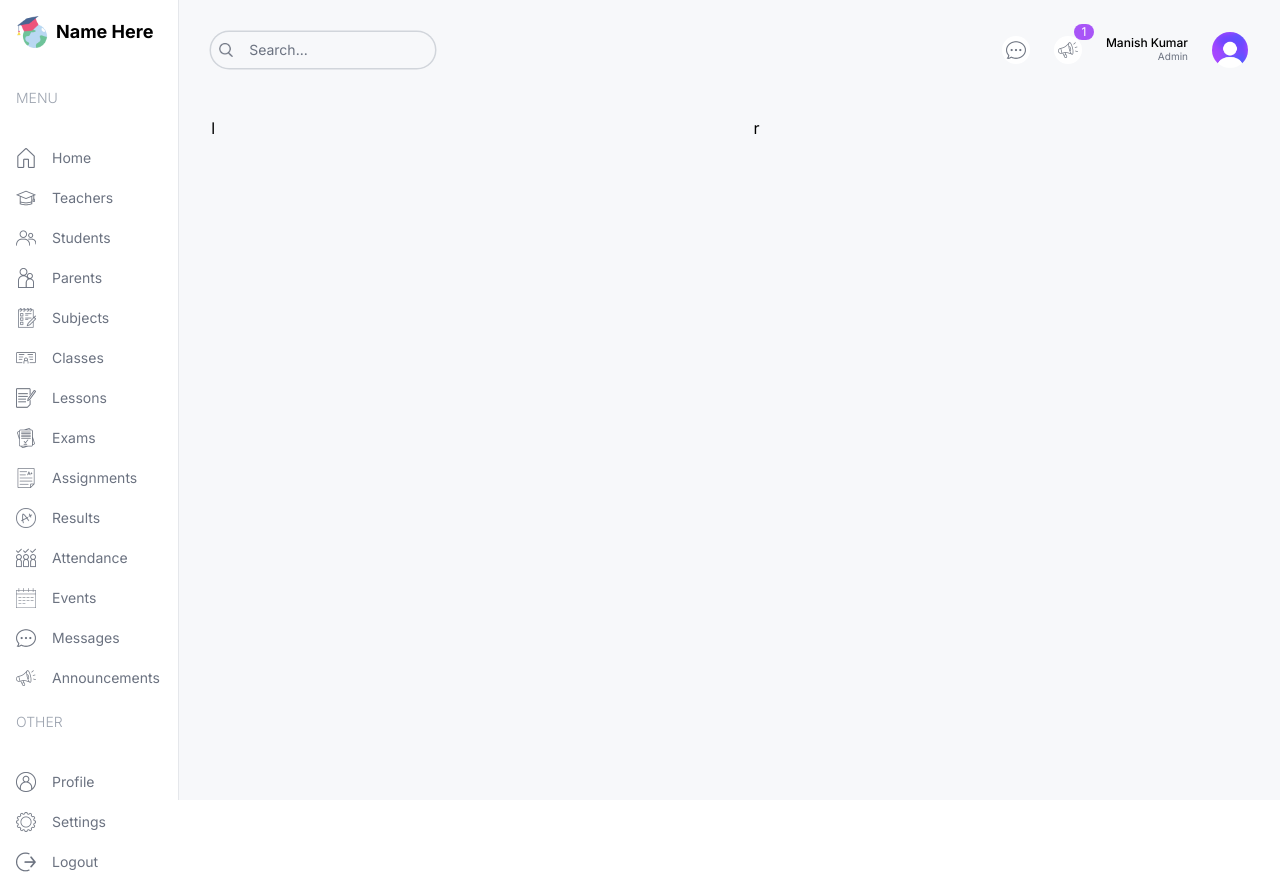
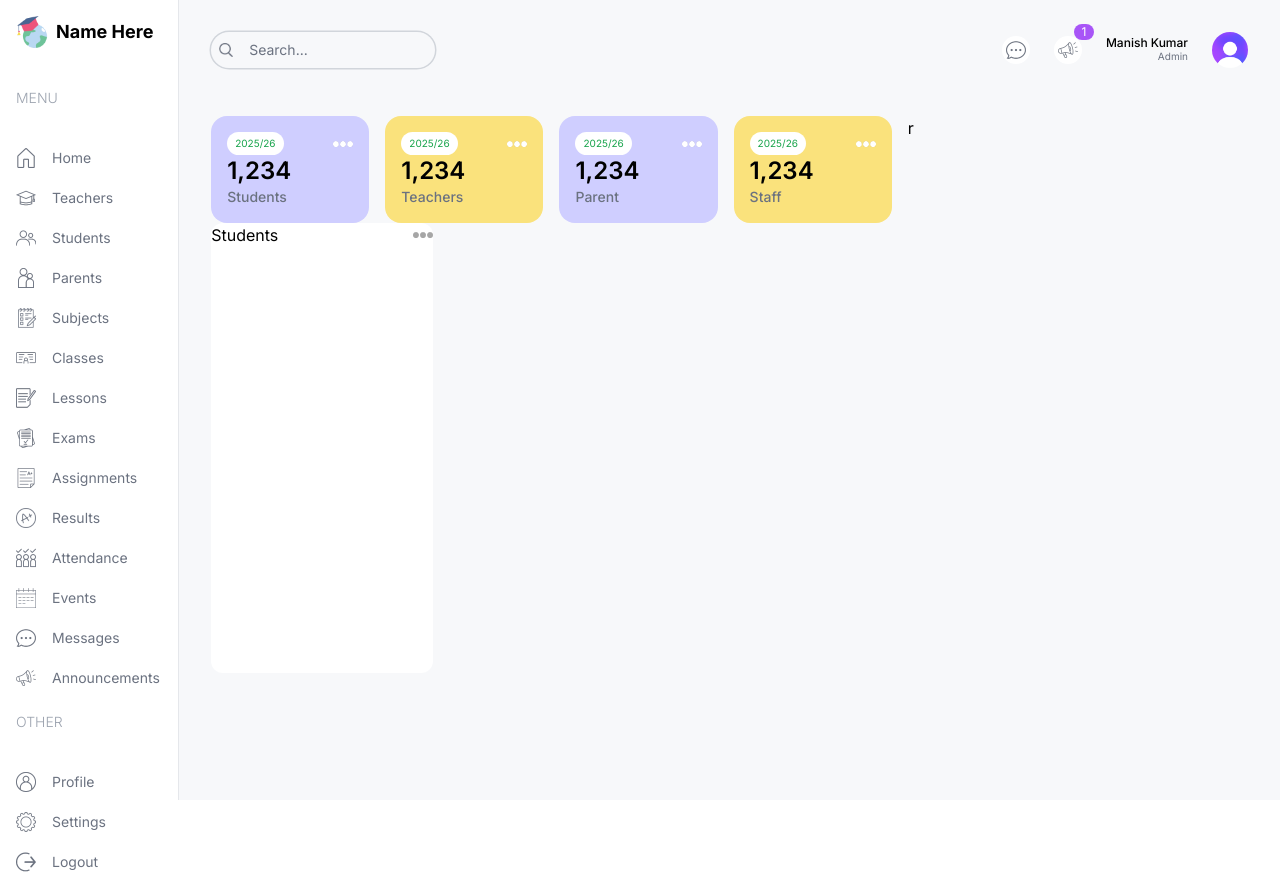
Before and after one commit to I-amManish/Learning-Management, a Next.js app: page /admin in a window 1280 px wide. Built offline with nearby package versions, Linux system fonts and the light colour scheme.

Commit message:
feat: update admin dashboard with user cards and count chart components

```diff
--- a/package.json
+++ b/package.json
@@ -11,7 +11,8 @@
   "dependencies": {
     "next": "^14.2.28",
     "react": "^18",
-    "react-dom": "^18"
+    "react-dom": "^18",
+    "recharts": "^2.15.2"
   },
   "devDependencies": {
     "@types/node": "^20",
--- a/src/app/(dashboard)/admin/page.tsx
+++ b/src/app/(dashboard)/admin/page.tsx
@@ -1,25 +1,38 @@
-import  UserCards  from "@/components/UserCards"
-
+import CountChart from "@/components/CountChart";
+import UserCards from "@/components/UserCards";
 
 const AdminPage = () => {
   return (
-    <div className='p-4 flex gap4 flex-col md:flex-row'>
+    <div className="p-4 flex gap-4 flex-col md:flex-row">
       {/* LEFT */}
-      <div className='w-full lg:h-2/3'>l</div>
+      <div className="w-full lg:w-2/3">
+        {/* USER CARDS */}
+        <div className="flex gap-4 justify-between flex-wrap">
+          <UserCards type="students" />
+          <UserCards type="teachers" />
+          <UserCards type="parent" />
+          <UserCards type="staff" />
+        </div>
 
-      {/* User Cards */}
-      <div className="flex gap-4 justify-between">
-        <UserCards type="/student" />
-        <UserCards type="/teacher" />
-        <UserCards type="/parent" />
-        <UserCards type="/staff" />
+        {/* MIDDLE CHARTS */}
+        <div className="flex gap-4 flex-col lg:flex-row">
+          {/* COUNT CHART */}
+          <div className="w-full lg:w-1/3 h-[450px]">
+          <CountChart />
+          </div>
+          {/* ATTENDENCE CHART */}
+          <div className="w-full lg:w-2/3 h-[450px]">
+          </div>
+        </div>
+
+        {/* bottom CHARTS */}
+        <div className=""></div>
+
       </div>
+      {/* RIGHT */}
+      <div className="w-full lg:w-1/3">r</div>
+    </div>
+  );
+};
 
-
-      {/* RIGHT */}
-      <div className='w-full lg:h-1/3'>r</div>
-    </div>
-  )
-}
-
-export default AdminPage
+export default AdminPage;
--- /dev/null
+++ b/src/components/CountChart.tsx
@@ -0,0 +1,88 @@
+// import React, { PureComponent } from 'react';
+import Image from 'next/image';
+import { RadialBarChart, RadialBar, Legend, ResponsiveContainer } from 'recharts';
+
+const data = [
+  {
+    name: '18-24',
+    uv: 31.47,
+    pv: 2400,
+    fill: '#8884d8',
+  },
+  {
+    name: '25-29',
+    uv: 26.69,
+    pv: 4567,
+    fill: '#83a6ed',
+  },
+  {
+    name: '30-34',
+    uv: 15.69,
+    pv: 1398,
+    fill: '#8dd1e1',
+  },
+  {
+    name: '35-39',
+    uv: 8.22,
+    pv: 9800,
+    fill: '#82ca9d',
+  },
+  {
+    name: '40-49',
+    uv: 8.63,
+    pv: 3908,
+    fill: '#a4de6c',
+  },
+  {
+    name: '50+',
+    uv: 2.63,
+    pv: 4800,
+    fill: '#d0ed57',
+  },
+  {
+    name: 'unknow',
+    uv: 6.67,
+    pv: 4800,
+    fill: '#ffc658',
+  },
+];
+
+const style = {
+  top: '50%',
+  right: 0,
+  transform: 'translate(0, -50%)',
+  lineHeight: '24px',
+};
+const CountChart = () => {
+  return (
+    <div className="bg-white rounded-xl w-full h-full">
+      {/* TITLE */}
+      <div className="flex justify-between items-center">
+        <h1>Students</h1>
+        <Image src="/moreDark.png" alt='' width={20} height={20} />
+      </div>
+
+      {/* CHART */}
+
+      <div className="">
+      {/* <ResponsiveContainer width="100%" height="100%">
+        <RadialBarChart cx="50%" cy="50%" innerRadius="10%" outerRadius="80%" barSize={10} data={data}>
+          <RadialBar
+            minAngle={15}
+            label={{ position: 'insideStart', fill: '#fff' }}
+            background
+            clockWise
+            dataKey="uv"
+          />
+          <Legend iconSize={10} layout="vertical" verticalAlign="middle" wrapperStyle={style} />
+        </RadialBarChart>
+      </ResponsiveContainer> */}
+      </div>
+      {/* BOTTOM */}
+      <div className=""></div>
+
+    </div>
+  )
+}
+
+export default CountChart
--- a/src/components/UserCards.tsx
+++ b/src/components/UserCards.tsx
@@ -1,7 +1,14 @@
+import Image from "next/image";
+
 const UserCards = ({type}:{type:string}) => {
   return (
-    <div className="rounded-2xl odd:bg-[]">
-
+    <div className="rounded-2xl odd:bg-myPurple even:bg-myYellow p-4 flex-1 min-w-[130px]">
+        <div className="flex justify-between items-center">
+          <span className="text-[10px] bg-white px-2 py-1 rounded-full text-green-600">2025/26</span>
+          <Image src="/more.png" alt="" width={20} height={20} className="" />
+        </div>
+        <h1 className="text-2xl font-semibold">1,234</h1>
+        <h2 className="text-sm font-medium text-gray-500 capitalize">{type}</h2>
     </div>
   )
 }
--- a/tailwind.config.ts
+++ b/tailwind.config.ts
@@ -16,7 +16,10 @@
       colors:{
         myNewSky:"#C3BEFA",
         myNewSkyLight:"#EDF9FD",
-
+        myPurple:"#CFCEFF",
+        myPurpleLight:"#F1F0FF",
+        myYellow:"#FAE27C",
+        myYellowLight:"#FEFCE8",
       }
     },
   },
```
Also changed, not shown: 1 other file (tests, documents, lock files or other folders).
